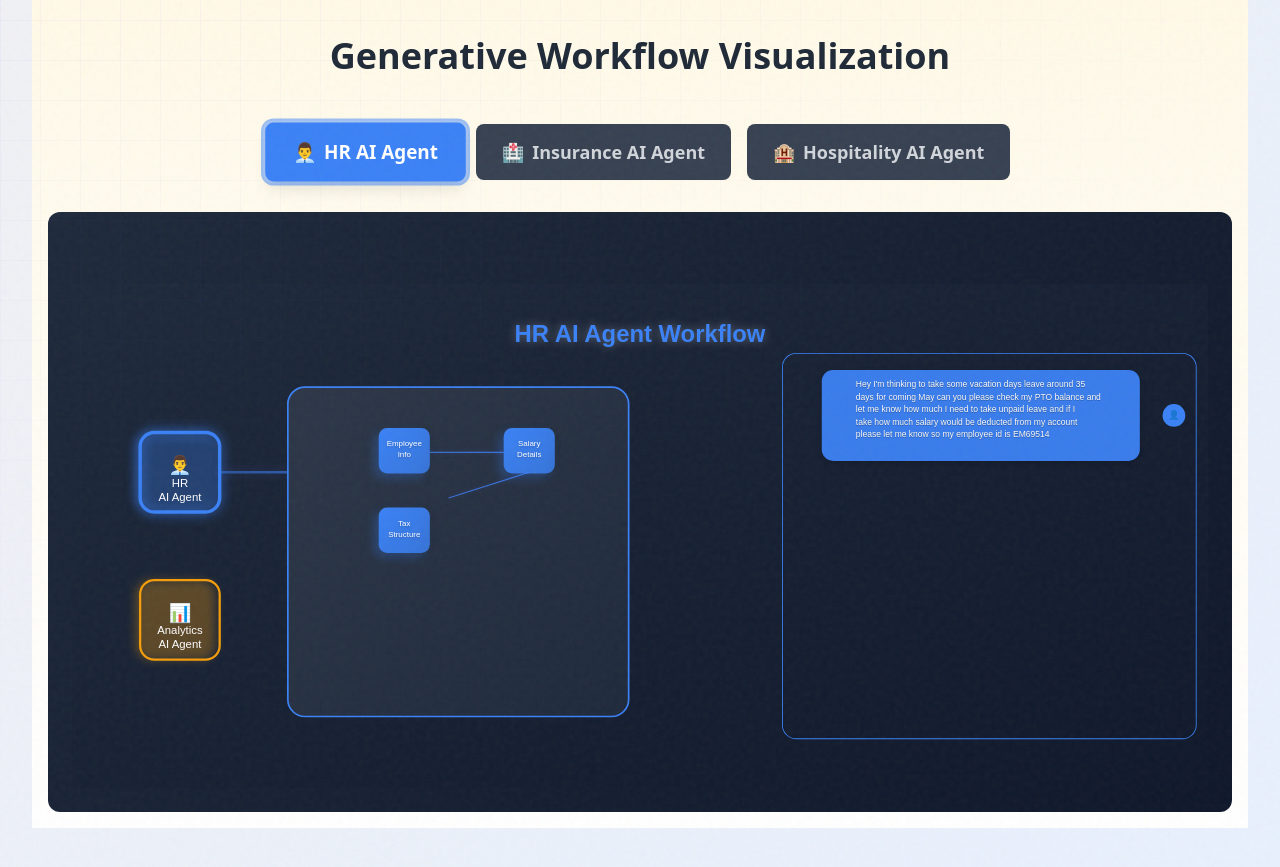
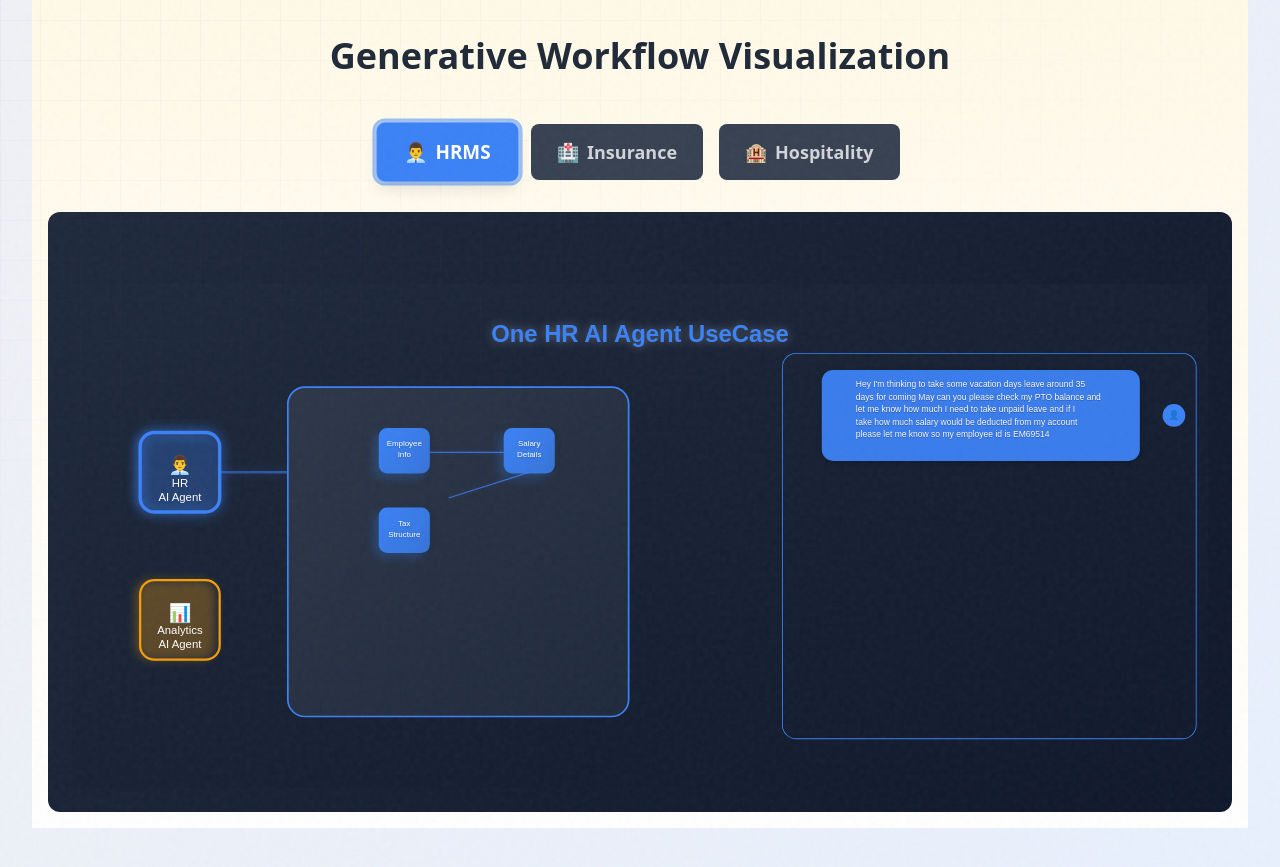
Before and after one commit to Xpectrum-AI/main-website, a React (Vite) app: page / in a window 1280 px wide. Shown: the part 1060-1927 px from the top of the page. Built offline with nearby package versions, Linux system fonts and the light colour scheme.

Commit message:
Flow Update

```diff
--- a/src/components/FlowchartSection.tsx
+++ b/src/components/FlowchartSection.tsx
@@ -53,6 +53,7 @@ const FlowchartSection: React.FC = () => {
   const flowData = [
     {
       source: "HR AI Agent",
+      buttonText: "HRMS",
       steps: [
         "Employee Info",
         "Salary Details",
@@ -67,6 +68,7 @@ const FlowchartSection: React.FC = () => {
     },
     {
       source: "Insurance AI Agent",
+      buttonText: "Insurance",
       steps: [
         "Validate Input",
         "Search most suitable plans",
@@ -78,6 +80,7 @@ const FlowchartSection: React.FC = () => {
     },
     {
       source: "Hospitality AI Agent",
+      buttonText: "Hospitality",
       steps: [
         "Validate Input",
         "Find Hotels",
@@ -334,8 +337,8 @@ const FlowchartSection: React.FC = () => {
     title.setAttribute('font-weight', 'bold');
     title.setAttribute('fill', selectedNode === 'analytics' ? analyticsFlow.color : flowData[activeFlow].color);
     title.textContent = selectedNode === 'analytics'
-      ? `${flowData[activeFlow].source} Analytics Workflow`
-      : `${flowData[activeFlow].source} Workflow`;
+      ? `One ${flowData[activeFlow].source} Analytics UseCase`
+      : `One ${flowData[activeFlow].source} UseCase`;
     title.style.filter = 'drop-shadow(0 0 8px rgba(255, 255, 255, 0.3))';
     svg.appendChild(title);
 
@@ -1298,7 +1301,7 @@ const FlowchartSection: React.FC = () => {
               `}
             >
               <span className="mr-2">{flow.icon}</span>
-              {flow.source}
+              {flow.buttonText}
             </button>
           ))}
         </div>
--- a/src/pages/HRMS.tsx
+++ b/src/pages/HRMS.tsx
@@ -375,7 +375,7 @@ const HRMS = () => {
         </section>
       </main>
       {/* Chat Component Integrated */}
-      <ChatComponent assistantName="HRMS Assistant" />
+      <ChatComponent assistantName="HRMS Assistant" serviceType="HR" />
     </>
   );
 };
```
